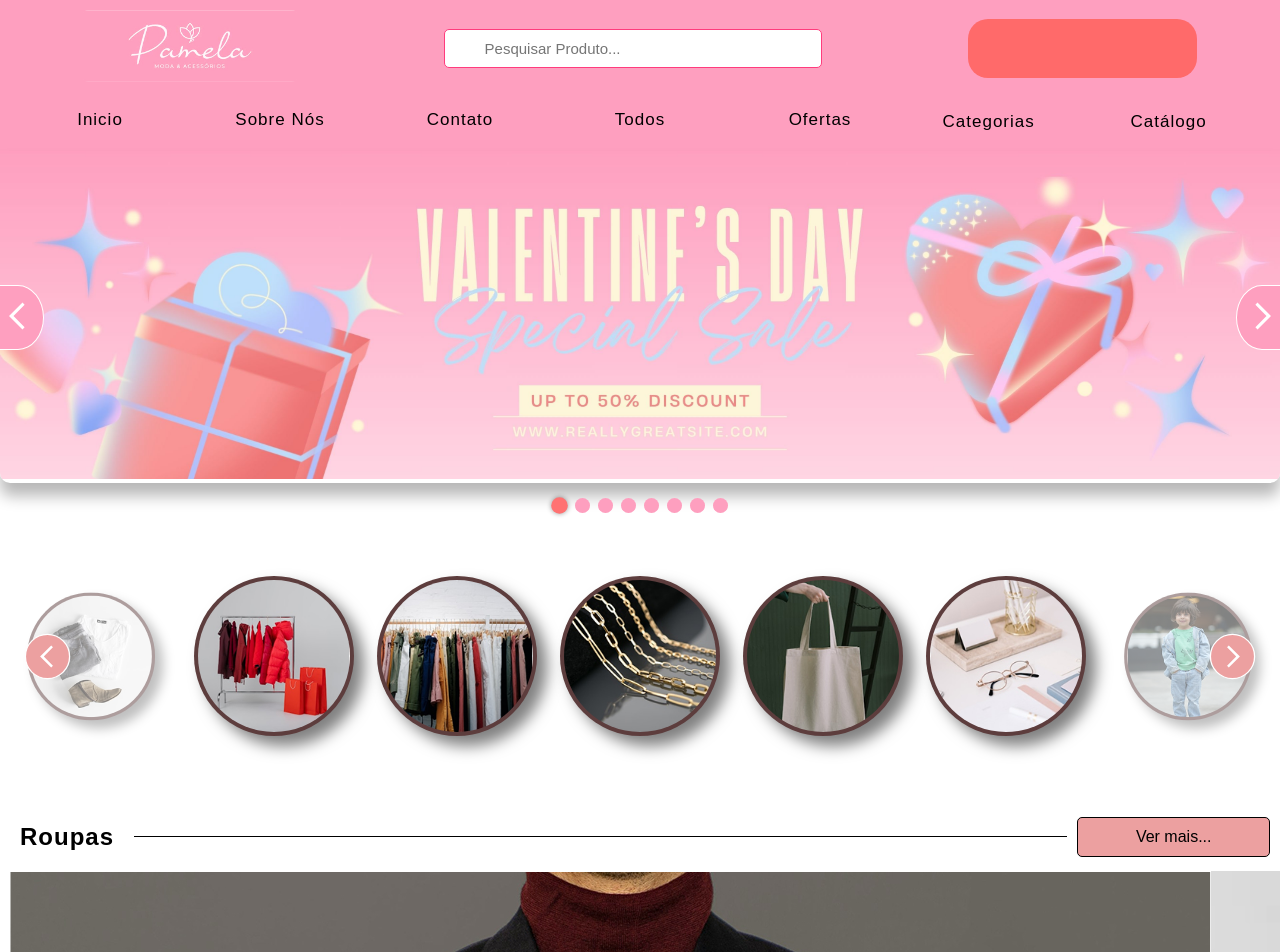
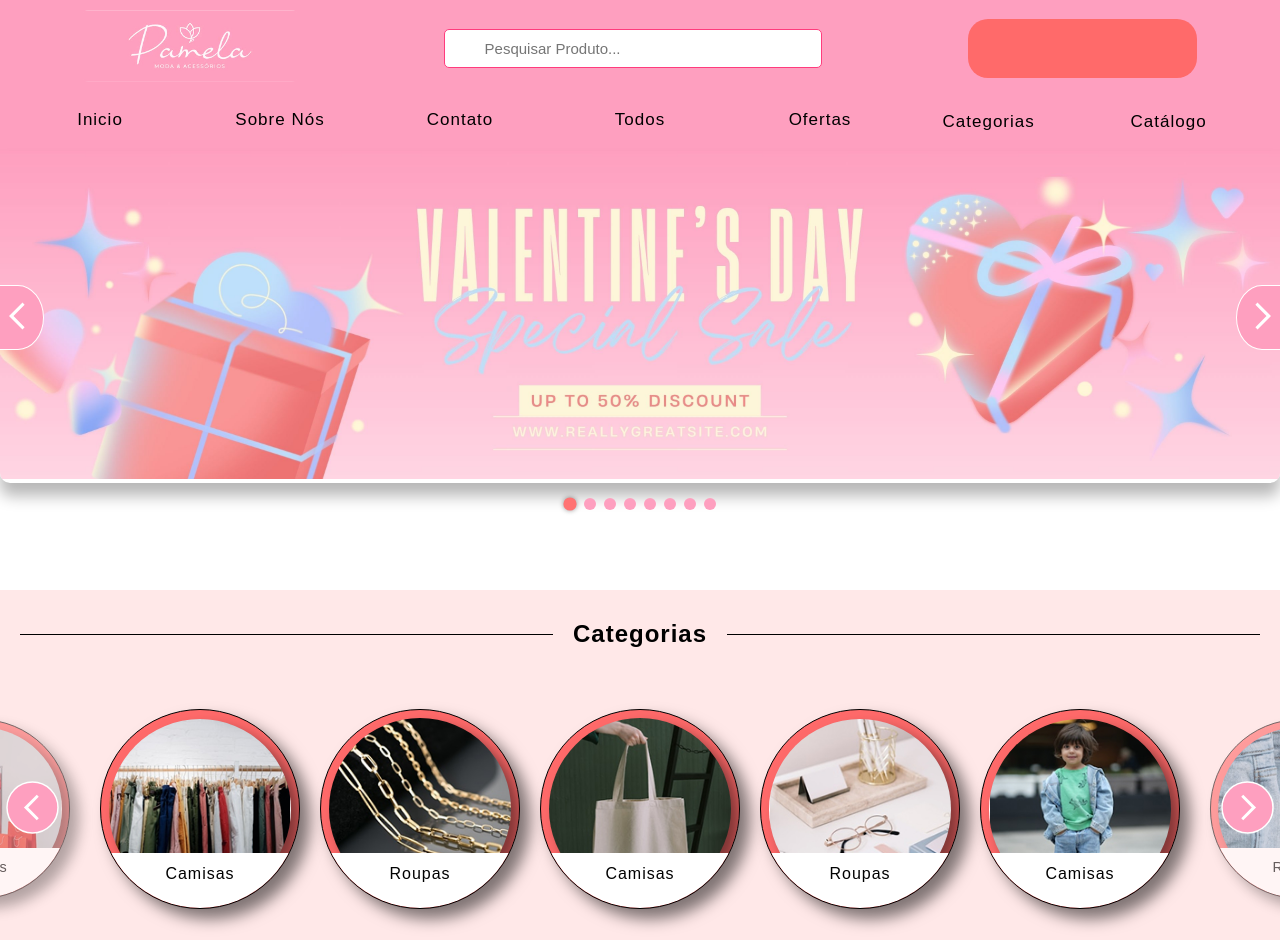
Before and after one commit to lucasbucalon/lojapremium, a React (Vite) app: page / in a window 1280 px wide. Shown: the top 952 px of the page. Built offline with nearby package versions, Linux system fonts and the light colour scheme; some icons are missing.

Commit message:
atualiza categorias e banners no JSON; ajusta estilos do carrossel e implementa detecção de categorias visíveis

```diff
--- a/public/server/banners.json
+++ b/public/server/banners.json
@@ -2,56 +2,48 @@
   {
     "id": 1,
     "title": "Categoria",
-    "description": "Camisas",
     "image": "/imgBanners/banner1.jpg",
     "link": "/Categorias/Camisas"
   },
   {
     "id": 2,
     "title": "Notebook",
-    "description": "Notebook Gamer",
     "image": "/imgBanners/banner2.jpg",
     "link": "/Detalhes/1"
   },
   {
     "id": 3,
     "title": "Notebook",
-    "description": "Notebook Gamer",
     "image": "/imgBanners/banner3.jpg",
     "link": "/Detalhes/35"
   },
   {
     "id": 4,
     "title": "Notebook",
-    "description": "Notebook Gamer",
     "image": "/imgBanners/banner4.jpg",
     "link": "/Detalhes/25"
   },
   {
     "id": 5,
     "title": "Notebook",
-    "description": "Notebook Gamer",
     "image": "/imgBanners/banner5.jpg",
     "link": "/Detalhes/33"
   },
   {
     "id": 6,
     "title": "Notebook",
-    "description": "Notebook Gamer",
     "image": "/imgBanners/banner6.jpg",
     "link": "/Detalhes/20"
   },
   {
     "id": 7,
     "title": "Notebook",
-    "description": "Notebook Gamer",
     "image": "/imgBanners/banner7.jpg",
     "link": "/Detalhes/10"
   },
   {
     "id": 8,
     "title": "Notebook",
-    "description": "Notebook Gamer",
     "image": "/imgBanners/banner8.jpg",
     "link": "/detalhes/38"
   }
--- a/public/server/category.json
+++ b/public/server/category.json
@@ -1,55 +1,55 @@
 [
   {
     "id": 1,
-    "title": "Notebook",
+    "title": "Camisas",
     "image": "/imgCategorias/c1.jpg",
     "link": "/Categorias/Camisas"
   },
   {
     "id": 2,
-    "title": "Notebook",
+    "title": "Roupas",
     "image": "/imgCategorias/c2.jpg",
     "link": "/Categorias/Roupas"
   },
   {
     "id": 3,
-    "title": "Notebook",
+    "title": "Camisas",
     "image": "/imgCategorias/c3.jpg",
     "link": "/Categorias/Camisas"
   },
   {
     "id": 4,
-    "title": "Notebook",
+    "title": "Roupas",
     "image": "/imgCategorias/c4.jpg",
     "link": "/Categorias/Roupas"
   },
   {
     "id": 5,
-    "title": "Notebook",
+    "title": "Camisas",
     "image": "/imgCategorias/c5.jpg",
     "link": "/Categorias/Camisas"
   },
   {
     "id": 6,
-    "title": "Notebook",
+    "title": "Roupas",
     "image": "/imgCategorias/c6.jpg",
     "link": "/Categorias/Roupas"
   },
   {
     "id": 7,
-    "title": "Notebook",
+    "title": "Camisas",
     "image": "/imgCategorias/c7.jpg",
     "link": "/Categorias/Camisas"
   },
   {
     "id": 8,
-    "title": "Notebook",
+    "title": "Roupas",
     "image": "/imgCategorias/c8.jpg",
     "link": "/Categorias/Roupas"
   },
   {
     "id": 9,
-    "title": "Notebook",
+    "title": "Camisas",
     "image": "/imgCategorias/c9.jpg",
     "link": "/Categorias/Camisas"
   }
--- a/src/components/Banner/banner.module.css
+++ b/src/components/Banner/banner.module.css
@@ -75,8 +75,8 @@
   }
 
   .indicator {
-    width: 15px;
-    height: 15px;
+    width: 12px;
+    height: 12px;
     border-radius: 100%;
     background-color: #fe9fbf;
     transition: background-color 0.3s, transform 0.3s;
@@ -91,8 +91,8 @@
     background-color: #ff7272;
     transform: scale(1.1);
     box-shadow: 0 0 5px rgba(0, 0, 0, 0.4);
-    width: 15px;
-    height: 15px;
+    width: 12px;
+    height: 12px;
     border-radius: 100%;
   }
 }
--- a/src/components/Category/Category.jsx
+++ b/src/components/Category/Category.jsx
@@ -6,8 +6,10 @@ export default function Category() {
   const [category, setCategory] = useState([]);
   const [erro, setErro] = useState(null);
   const [carregando, setCarregando] = useState(true);
+  const [visibleCategories, setVisibleCategories] = useState([]);
+  const categoryRefs = useRef([]);
+
   const navigate = useNavigate();
-  const categoryRef = useRef(null);
 
   useEffect(() => {
     const carregarCategoria = async () => {
@@ -28,6 +30,52 @@ export default function Category() {
     carregarCategoria();
   }, []);
 
+  useEffect(() => {
+    const handleScroll = () => {
+      const updatedVisibleCategories = categoryRefs.current
+        .map((category, index) => {
+          if (category && isElementInViewport(category)) {
+            return index; // Adiciona o índice da categoria visível
+          }
+          return null;
+        })
+        .filter((index) => index !== null); // Remove índices nulos
+
+      setVisibleCategories(updatedVisibleCategories); // Atualiza o estado com os índices visíveis
+    };
+
+    const isElementInViewport = (el) => {
+      const rect = el.getBoundingClientRect();
+      return (
+        rect.top >= 0 &&
+        rect.left >= 0 &&
+        rect.bottom <= window.innerHeight &&
+        rect.right <= window.innerWidth
+      );
+    };
+
+    window.addEventListener("scroll", handleScroll);
+
+    // Inicializa a verificação no primeiro render
+    handleScroll();
+
+    return () => {
+      window.removeEventListener("scroll", handleScroll);
+    };
+  }, [category]); // O useEffect depende do category para ser recalculado se o array mudar
+
+  const moveNext = () => {
+    if (category.length > 1) {
+      setCategory((prev) => [...prev.slice(1), prev[0]]);
+    }
+  };
+
+  const movePrev = () => {
+    if (category.length > 1) {
+      setCategory((prev) => [prev[prev.length - 1], ...prev.slice(0, -1)]);
+    }
+  };
+
   if (carregando) {
     return <p>Carregando...</p>;
   }
@@ -36,52 +84,50 @@ export default function Category() {
     return <p>{erro}</p>;
   }
 
-  function moveNext() {
-    if (category.length > 1) {
-      setCategory((prev) => [...prev.slice(1), prev[0]]);
-    }
-  }
-
-  function movePrev() {
-    if (category.length > 1) {
-      setCategory((prev) => [prev[prev.length - 1], ...prev.slice(0, -1)]);
-    }
-  }
-
   return (
     <div className={style.category_wrapper}>
+      <div className={style.category_title}>
+        <span></span>
+        <h2>Categorias</h2>
+        <span></span>
+      </div>
+
+      <div className={style.category}>
         <button className={`${style.button} ${style.prev}`} onClick={movePrev}>
           <svg xmlns="http://www.w3.org/2000/svg" viewBox="0 0 20 20">
-          <path fill="currentColor" d="m4 10l9 9l1.4-1.5L7 10l7.4-7.5L13 1z" />
+            <path
+              fill="currentColor"
+              d="m4 10l9 9l1.4-1.5L7 10l7.4-7.5L13 1z"
+            />
           </svg>
         </button>
-      <div className={style.category} ref={categoryRef}>
         {category.map((categorys, index) => {
           return (
-            // Aqui você precisa adicionar o return
             <div
               key={categorys.id}
               className={`${style.category_container} ${
-                index === 1 ||
-                index === 2 ||
-                index === 3 ||
-                index === 4 ||
-                index === 5
-                  ? style.center
-                  : ""
+                visibleCategories.includes(index) ? style.center : ""
               }`}
+              ref={(el) => (categoryRefs.current[index] = el)}
               onClick={() => navigate(categorys.link)}
             >
+              <div className={style.category_item}>
                 <img src={categorys.image} alt={categorys.title || "Produto"} />
+                <span></span>
+                <p>{categorys.title}</p>
+              </div>
             </div>
           );
         })}
-      </div>
         <button className={`${style.button} ${style.next}`} onClick={moveNext}>
           <svg xmlns="http://www.w3.org/2000/svg" viewBox="0 0 20 20">
-          <path fill="currentColor" d="M7 1L5.6 2.5L13 10l-7.4 7.5L7 19l9-9z" />
+            <path
+              fill="currentColor"
+              d="M7 1L5.6 2.5L13 10l-7.4 7.5L7 19l9-9z"
+            />
           </svg>
         </button>
       </div>
+    </div>
   );
 }
--- a/src/components/Category/category.module.css
+++ b/src/components/Category/category.module.css
@@ -1,17 +1,37 @@
 .category_wrapper {
   display: flex;
+  flex-wrap: wrap;
   align-items: center;
   justify-content: center;
-  position: relative;
   width: 100%;
-  height: 230px;
+  height: 350px;
   overflow: hidden;
-  margin: 30px 0 0 0;
+  margin: 80px 0;
+  background-color: #ffe8e8;
+
+  .category_title {
+    width: 100%;
+    display: flex;
+    align-items: center;
+
+    h2 {
+      color: #000000;
+    }
+
+    span {
+      width: 100%;
+      margin: 0 20px;
+      height: 1px;
+      background-color: #000000;
+    }
+  }
 
   .category {
     display: flex;
     transition: transform 0.5s ease-in-out;
     width: 100%;
+    justify-content: center;
+    position: relative;
   }
 
   .category_container {
@@ -19,23 +39,54 @@
     flex: 0 0 calc(100% / 7);
     transition: all 0.5s ease-in-out;
     cursor: pointer;
-    opacity: 0.5;
-    transform: scale(0.8);
+    opacity: 0.6;
     z-index: 45;
+    display: flex;
+    justify-content: center;
+    width: 100%;
+    transform: scale(0.9);
 
-    img {
-      width: 160px;
-      height: 160px;
-      padding: 4px;
-      background-color: #5d3d3d;
+    .category_item {
+      margin: 0 10px;
+      border: 1px solid #000;
+      background-color: #ff6a6a;
       border-radius: 100%;
-      background-image: cover;
-      transition: transform 0.5s ease, opacity 0.5s ease;
+      width: 200px;
+      height: 200px;
+      display: flex;
+      justify-content: center;
+      align-items: center;
+      position: relative;
+      overflow: hidden;
       box-shadow: 10px 10px 15px rgba(0, 0, 0, 0.5);
     }
 
-    img:hover {
-      transform: scale(1.1);
+    .category_item:hover img {
+      transform: scale(1.06);
+    }
+
+    span {
+      position: absolute;
+      width: 100%;
+      height: 100%;
+      border-radius: 100%;
+      bottom: 0;
+      background: linear-gradient(to bottom, #ffffff00 72%, #ffffff 10%);
+    }
+
+    p {
+      position: absolute;
+      color: #000;
+      bottom: 25px;
+    }
+
+    img {
+      width: 92%;
+      background-color: #5d3d3d;
+      border-radius: 100%;
+      object-fit: cover;
+      transition: transform 0.5s ease, opacity 0.5s ease;
+      box-shadow: 10px 10px 15px rgba(0, 0, 0, 0.5);
     }
   }
 
@@ -59,24 +110,24 @@
     width: 35px;
     height: 35px;
     border-radius: 100%;
-    background-color: #eca0a0;
+    background-color: #fe9fbf;
     padding: 7px;
     color: white;
     transition: 0.3s;
-    transform: scale(1.3);
+    transform: scale(1.5);
     border: 1px solid #fff;
   }
 
   .button svg:hover {
-    background-color: #d79494;
-    transform: scale(1.4);
+    background-color: #ff79a6;
+    transform: scale(1.6);
   }
 
   .prev {
-    left: 10px;
+    left: -5px;
   }
 
   .next {
-    right: 10px;
+    right: -5px;
   }
 }
```
Lines whose indentation alone changed are shown as unchanged.
